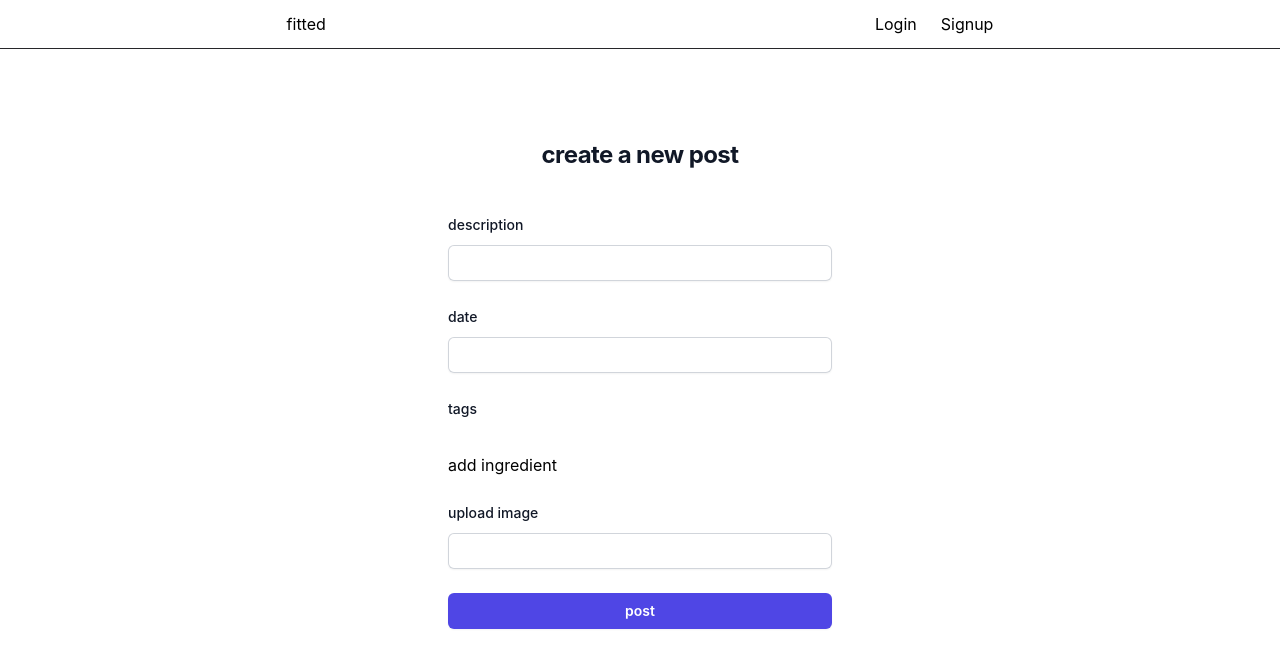
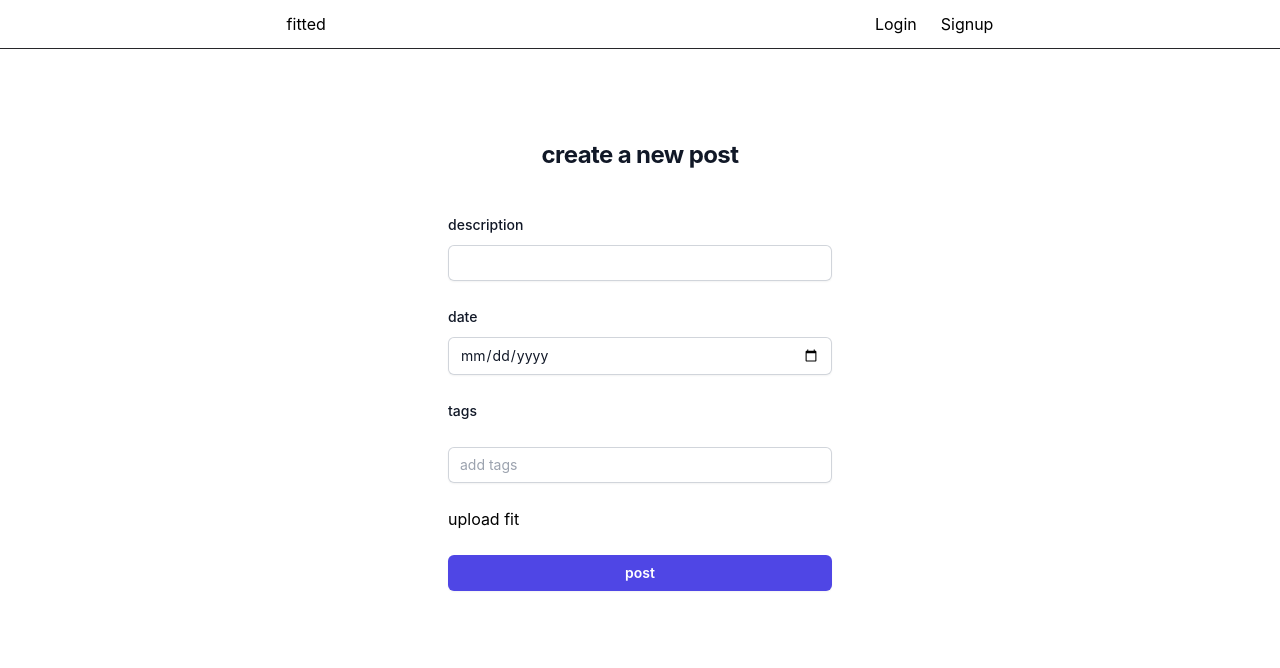
Before and after one commit to joycexjiang/fitted, a React (Create React App) app in the folder client/: page /create-post in a window 1280 px wide. Shown: the top 668 px of the page. Built offline with nearby package versions, Linux system fonts and the light colour scheme.

Commit message:
added interactive tags to creating a new post

```diff
--- a/client/package.json
+++ b/client/package.json
@@ -4,6 +4,7 @@
   "private": true,
   "dependencies": {
     "@craco/craco": "^7.1.0",
+    "@radix-ui/react-icons": "^1.3.0",
     "@testing-library/jest-dom": "^5.17.0",
     "@testing-library/react": "^13.4.0",
     "@testing-library/user-event": "^13.5.0",
--- /dev/null
+++ b/client/src/components/TagInput.js
@@ -0,0 +1,35 @@
+import React, { useState } from "react";
+
+const TagInput = ({ onAddTag }) => {
+  const [tagInput, setTagInput] = useState("");
+
+  const handleTagInputChange = (event) => {
+    setTagInput(event.target.value);
+  };
+
+  const handleTagInputKeyDown = (event) => {
+    if (event.key === "Enter" || event.key === ",") {
+      event.preventDefault();
+      const newTag = tagInput.trim();
+      if (newTag) {
+        onAddTag(newTag);
+        setTagInput("");
+      }
+    }
+  };
+
+  return (
+    <input
+      type="text"
+      id="tags"
+      name="tags"
+      value={tagInput}
+      onChange={handleTagInputChange}
+      onKeyDown={handleTagInputKeyDown}
+      placeholder="add tags"
+      className="mt-4 w-full block p-3 rounded-md border-0 py-1.5 text-gray-900 shadow-sm ring-1 ring-inset ring-gray-300 placeholder:text-gray-400 focus:ring-2 focus:ring-inset focus:ring-indigo-600 sm:text-sm sm:leading-6"
+    />
+  );
+};
+
+export default TagInput;
--- /dev/null
+++ b/client/src/hooks/useGetUserID.js
@@ -0,0 +1,3 @@
+export const useGetUserID = () => {
+  return window.localStorage.getItem("token");
+};
--- a/client/src/pages/createOutfit.js
+++ b/client/src/pages/createOutfit.js
@@ -1,14 +1,37 @@
 import React, { useState, useEffect } from "react";
 import axios from "axios";
 import { useNavigate, Link } from "react-router-dom";
+import { useGetUserID } from "../hooks/useGetUserID";
+import { useCookies } from "react-cookie";
+import TagInput from "../components/TagInput";
+//ICONS
+import { Cross1Icon } from "@radix-ui/react-icons";
 
-function CreateOutfit() {
+export const CreateOutfit = () => {
+  //TAGS
+  const [tags, setTags] = useState([]);
+
+  const addTag = (newTag) => {
+    setTags([...tags, newTag]);
+  };
+
+  const removeTag = (indexToRemove) => {
+    const updatedTags = tags.filter((_, index) => index !== indexToRemove);
+    setTags(updatedTags);
+  };
+
+  const [selectedImage, setSelectedImage] = useState(null);
+  const userID = useGetUserID();
+  const [cookies, _] = useCookies(["access_token"]);
+
+  const navigate = useNavigate();
+
   const [post, setPost] = useState({
     description: "",
     date: new Date(),
     tags: [],
-    imageUrl: "",
-    userOwner: 0, // Replace with an actual user ID from your application
+    imageUrl: selectedImage,
+    userOwner: userID, // Replace with an actual user ID from your application
   });
 
   const handleChange = (event) => {
@@ -31,14 +54,22 @@ function CreateOutfit() {
   const handleTagsChange = (event, idx) => {
     const { value } = event.target;
     const tags = post.tags;
+    tags[idx] = value;
+    setPost({ ...post, tags });
     // tags.split(",").map((tag) => tag.trim()), (tags[idx] = value);
-    setPost({ ...post, tags });
+
     // console.log(post);
     // const tags = addIngredient(e.target.value);
   };
 
   const addTags = () => {
-    setPost({ ...post });
+    const tags = [...post.tags, ""];
+    setPost({ ...post, tags });
+  };
+
+  const handleImageChange = (e) => {
+    const file = URL.createObjectURL(e.target.files[0]);
+    setSelectedImage(file);
   };
 
   //   const onDrop = (acceptedFiles) => {
@@ -48,7 +79,24 @@ function CreateOutfit() {
   //   };
 
   //   const { getRootProps, getInputProps } = useDropzone({ onDrop });
-  console.log(post);
+
+  const onSubmit = async (event) => {
+    event.preventDefault();
+    try {
+      await axios.post(
+        "http://localhost:3001/posts",
+        { ...post },
+        {
+          headers: { authorization: cookies.access_token },
+        }
+      );
+
+      alert("post created!");
+      navigate("/");
+    } catch (error) {
+      console.error(error, "error in submitting");
+    }
+  };
 
   return (
     <div className="flex min-h-full flex-1 flex-col justify-center px-6 py-12 lg:px-8">
@@ -59,7 +107,7 @@ function CreateOutfit() {
       </div>
 
       <div className="mt-10 sm:mx-auto sm:w-full sm:max-w-sm">
-        <form className="space-y-6" onSubmit={handleChange}>
+        <form className="space-y-6" onSubmit={onSubmit}>
           <div>
             <label
               htmlFor="Name"
@@ -87,12 +135,20 @@ function CreateOutfit() {
               date
             </label>
             <div className="mt-2">
-              <input
+              {/* <input
                 type="text"
                 id="date"
                 name="date"
                 // value={date}
                 onChange={handleChange}
+                className="block w-full p-3 rounded-md border-0 py-1.5 text-gray-900 shadow-sm ring-1 ring-inset ring-gray-300 placeholder:text-gray-400 focus:ring-2 focus:ring-inset focus:ring-indigo-600 sm:text-sm sm:leading-6"
+              /> */}
+
+              <input
+                className="Input"
+                name="date"
+                onChange={handleChange}
+                type="date"
                 className="block w-full p-3 rounded-md border-0 py-1.5 text-gray-900 shadow-sm ring-1 ring-inset ring-gray-300 placeholder:text-gray-400 focus:ring-2 focus:ring-inset focus:ring-indigo-600 sm:text-sm sm:leading-6"
               />
             </div>
@@ -105,31 +161,29 @@ function CreateOutfit() {
             >
               tags
             </label>
-            <div className="mt-2">
-              {post.tags.map((tag, idx) => (
-                <input
+            <div className="mt-2 flex flex-wrap ">
+              {tags.map((tag, idx) => (
+                <div
                   key={idx}
-                  type="text"
-                  id="tags"
-                  name="tags"
-                  value={tag}
-                  onChange={(event) => handleTagsChange(event, idx)}
-                  placeholder="Separate tags with commas"
-                  className="block w-full p-3 rounded-md border-0 py-1.5 text-gray-900 shadow-sm ring-1 ring-inset ring-gray-300 placeholder:text-gray-400 focus:ring-2 focus:ring-inset focus:ring-indigo-600 sm:text-sm sm:leading-6"
-                />
+                  className="bg-indigo-200 rounded-full px-3 py-1 text-sm text-indigo-800 mr-2 mt-2 flex items-center border border-indigo-300"
+                >
+                  <span>{tag}</span>
+                  <button
+                    type="button"
+                    onClick={() => removeTag(idx)}
+                    className="ml-2 focus:outline-none text-indigo-600 hover:text-indigo-800"
+                  >
+                    <Cross1Icon />
+                  </button>
+                </div>
               ))}
+              <TagInput onAddTag={addTag} />{" "}
+              {/* Render the TagInput component */}
             </div>
           </div>
 
-          {/* //add tags ?? */}
-
-          <button onClick={addTags} type="button">
-            {" "}
-            add ingredient{" "}
-          </button>
-
           <div>
-            <label
+            {/* <label
               htmlFor="imageUrl"
               className="block text-sm font-medium leading-6 text-gray-900"
             >
@@ -145,6 +199,24 @@ function CreateOutfit() {
                 className="block w-full p-3 rounded-md border-0 py-1.5 text-gray-900 shadow-sm ring-1 ring-inset ring-gray-300 placeholder:text-gray-400 focus:ring-2 focus:ring-inset focus:ring-indigo-600 sm:text-sm sm:leading-6"
               />
             </div>
+             */}
+            <div className="mt-2">
+              <button className="Button violet">
+                {/* className="ImageUploadLabel" */}
+                <label htmlFor="ImageUrl">
+                  {selectedImage ? "uploaded" : "upload fit"}
+                </label>
+                <input
+                  type="file"
+                  // id="imageUpload"
+                  id="image"
+                  name="image"
+                  accept="image/*"
+                  onChange={handleImageChange}
+                  style={{ display: "none" }}
+                />
+              </button>
+            </div>
           </div>
 
           <div>
@@ -159,6 +231,6 @@ function CreateOutfit() {
       </div>
     </div>
   );
-}
+};
 
 export default CreateOutfit;
```
Also changed, not shown: 2 other files (tests, documents, lock files or other folders).
